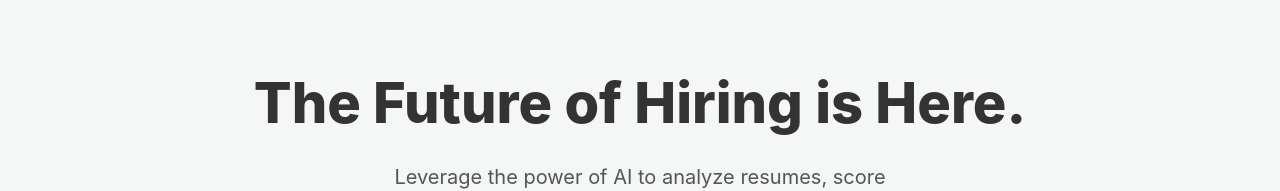
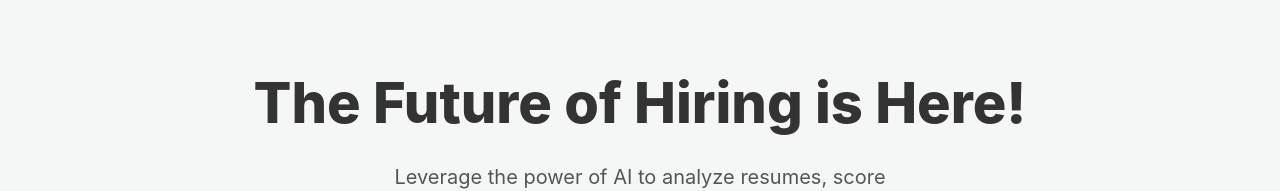
Before and after one commit to DevalacheruvuManasa/AI-Resume-Screener-Frontend, a React (Vite) app: page / in a window 1280 px wide. Shown: the part 141-332 px from the top of the page. Built offline with nearby package versions, Linux system fonts and the light colour scheme.

Commit message:
updated changes

```diff
--- a/src/Pages/HomePage.jsx
+++ b/src/Pages/HomePage.jsx
@@ -9,7 +9,7 @@ export default function HomePage() {
     // The Header is removed from here, as the parent Layout component will render it.
     return (
         <main className="hero-section">
-            <h1>The Future of Hiring is Here.</h1>
+            <h1>The Future of Hiring is Here!</h1>
             <p className="subtitle">
                 Leverage the power of AI to analyze resumes, score candidates, and find the perfect fit—faster than ever before.
             </p>
```
